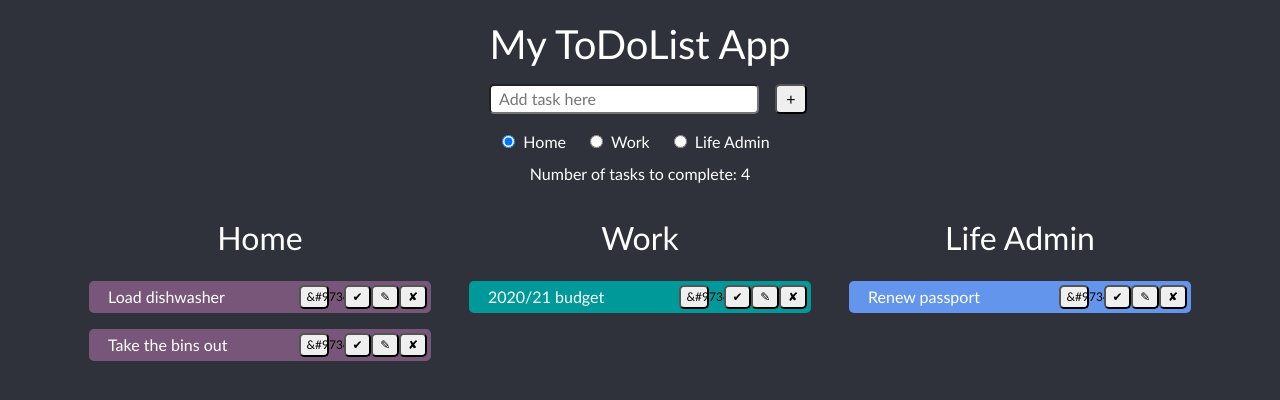
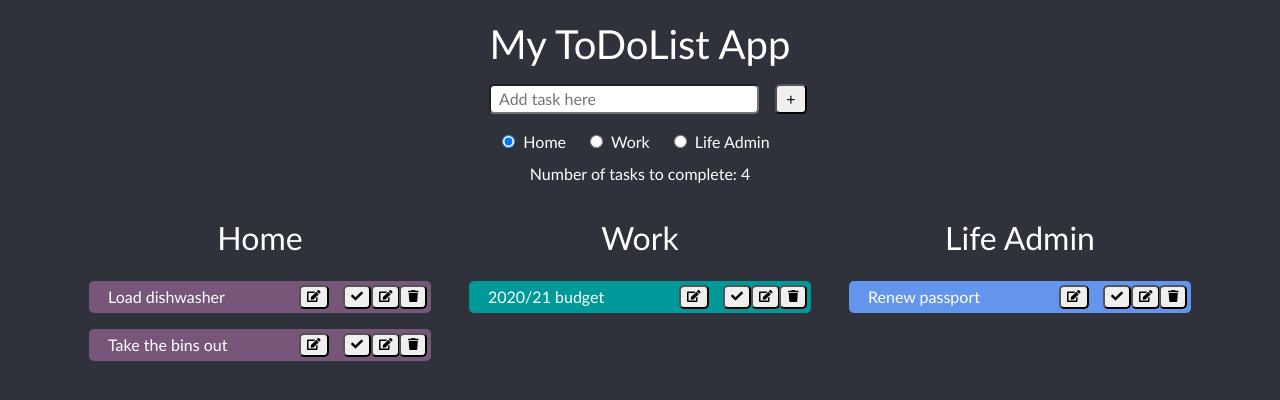
Before and after one commit to ameliamyfanwy/todo-app-frontend, a React (Create React App) app: page / in a window 1280 px wide. Shown: the top 400 px of the page. Built offline with nearby package versions, Linux system fonts and the light colour scheme.

Commit message:
Toggling icons

```diff
--- a/package.json
+++ b/package.json
@@ -3,6 +3,9 @@
   "version": "0.1.0",
   "private": true,
   "dependencies": {
+    "@fortawesome/fontawesome-svg-core": "^1.2.26",
+    "@fortawesome/free-solid-svg-icons": "^5.12.0",
+    "@fortawesome/react-fontawesome": "^0.1.8",
     "@testing-library/jest-dom": "^4.2.4",
     "@testing-library/react": "^9.4.0",
     "@testing-library/user-event": "^7.2.1",
--- a/src/App.js
+++ b/src/App.js
@@ -7,6 +7,11 @@ import CatHeader from './CatHeader';
 import TaskList from './TaskList';
 import RadioButtons from './RadioButtons';
 import uuidv4 from 'uuid/v4';
+import { library } from '@fortawesome/fontawesome-svg-core';
+import { faTrash, faEdit, faCheck, faStar as fasFaStar} from '@fortawesome/free-solid-svg-icons';
+//import { faStar as farFaStar } from '@fortawesome/free-regular-svg-icons';
+
+library.add(faTrash, faEdit, faCheck, fasFaStar) ;
 
 
 class App extends React.Component {
--- a/src/PriorityButton.js
+++ b/src/PriorityButton.js
@@ -1,4 +1,5 @@
 import React from 'react';
+import { FontAwesomeIcon } from '@fortawesome/react-fontawesome';
 
 class PriorityButton extends React.Component {
 
@@ -14,15 +15,16 @@ class PriorityButton extends React.Component {
     }
 
     render () {
-        let content = null;
+        let content = "edit"
         if (this.state.priority) {
-            content = "&#9733;"
-        }
-        else {
-            content = "&#9734;"
+            content ="trash"
         }
         return (
-        <button button type="button" className="star" onClick={this.togglePriority}>{content}</button>
+        <button button type="button" className="star" onClick={this.togglePriority}>
+            <FontAwesomeIcon
+                icon={content}
+            />
+        </button>
         )
     }
 }
--- a/src/Task.js
+++ b/src/Task.js
@@ -1,6 +1,7 @@
 import React from 'react';
 import './Task.css'
 import PriorityButton from './PriorityButton';
+import { FontAwesomeIcon } from '@fortawesome/react-fontawesome';
 
 class Task extends React.Component {
 
@@ -36,14 +37,26 @@ class Task extends React.Component {
                     {description}
                     <div className="col-4 col-md-1 px-0 editoption d-flex justify-content-center">
                         {!this.props.item.completed &&
-                        <button type="button" onClick={this.taskCompleted}>&#10004;</button>
+                        <button type="button" onClick={this.taskCompleted}>
+                            <FontAwesomeIcon
+                                icon="check"
+                            />
+                        </button>
                         }
                     </div>
                     <div className="col-4 col-md-1 px-0 editoption d-flex justify-content-center">
-                        <button type="button" onClick={this.editClicked}>&#9998;</button>
+                        <button type="button" onClick={this.editClicked}>
+                            <FontAwesomeIcon
+                                icon="edit"
+                            />
+                        </button>
                     </div>
                     <div className="col-4 col-md-1 px-0 editoption d-flex justify-content-center">
-                        <button type="button" onClick={this.deleteClicked}>&#10008;</button>
+                        <button type="button" onClick={this.deleteClicked}>
+                            <FontAwesomeIcon
+                                icon="trash"
+                            />
+                        </button>
                     </div>
                 </div>
             </div>
```
Also changed, not shown: 1 other file (tests, documents, lock files or other folders).
